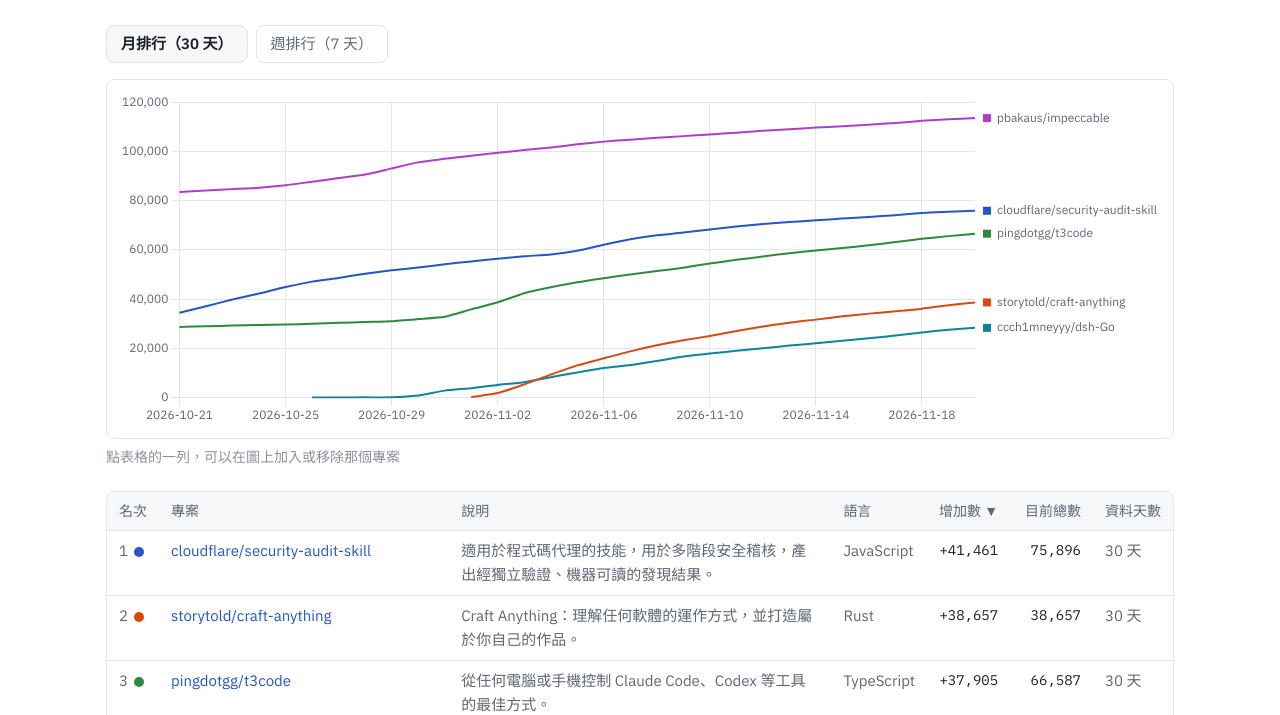
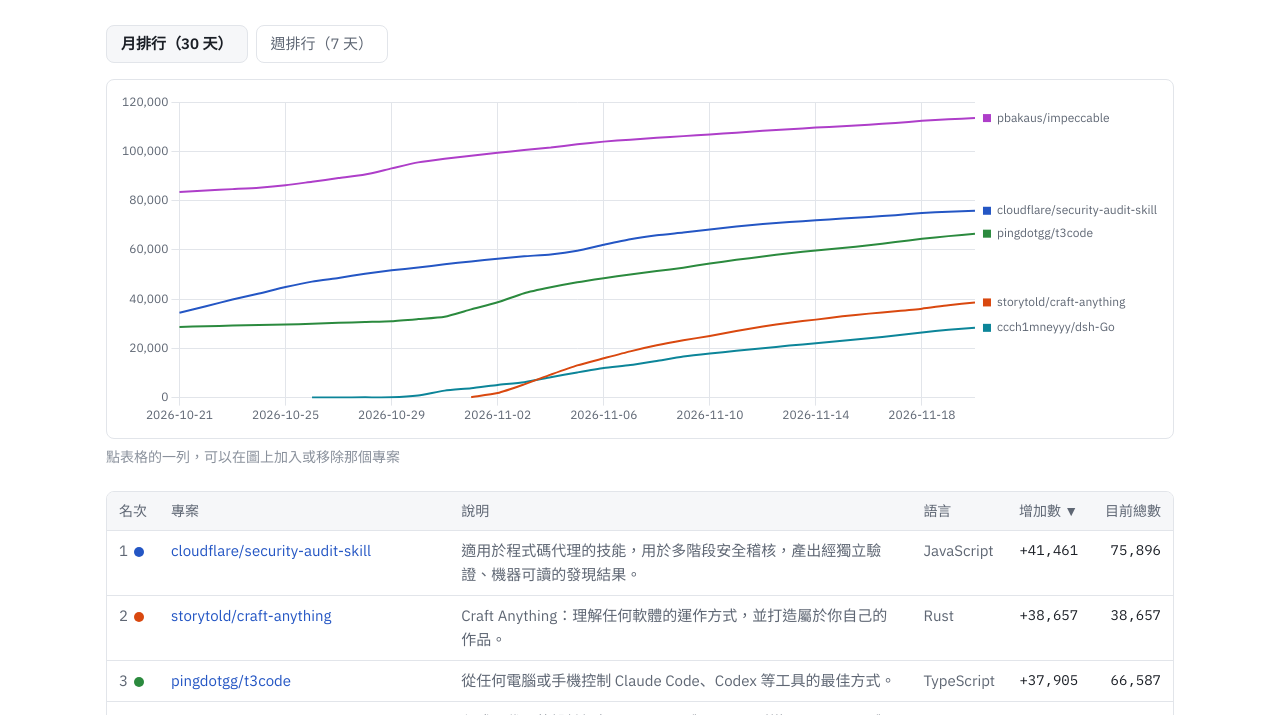
Before and after one commit to max8568/github-dashboard, a website: page index.html in a window 1280 px wide. Shown: the part 85-800 px from the top of the page. Drawn offline with nearby package versions, Linux system fonts and the light colour scheme.

Commit message:
style: remove data-days column from the table
Co-Authored-By: Claude Opus 5.5 <noreply@anthropic.com>

```diff
--- a/index.html
+++ b/index.html
@@ -103,8 +103,7 @@ th.num { text-align: right; }
 th button { font: inherit; color: inherit; background: none; border: 0; padding: 0; cursor: pointer; }
 td.rank { color: var(--muted); white-space: nowrap; }
 td.name { white-space: nowrap; }
-td.lang, td.days { white-space: nowrap; color: var(--muted); }
-td.days.short { color: var(--b); }
+td.lang { white-space: nowrap; color: var(--muted); }
 .dot { display: inline-block; width: 10px; height: 10px; border-radius: 50%; margin-left: 6px; vertical-align: middle; }
 .desc { color: var(--muted); min-width: 240px; }
 .error { padding: 16px; border: 1px solid var(--border); border-radius: 8px; background: var(--surface); }
@@ -132,9 +131,7 @@ td.days.short { color: var(--b); }
           <tr>
             <th>名次</th><th>專案</th><th>說明</th><th>語言</th>
             <th class="num" aria-sort="descending"><button type="button" data-sort="items">增加數<span aria-hidden="true"> ▼</span></button></th>
-            <th class="num"><button type="button" data-sort="itemsByStars">目前總數<span aria-hidden="true" hidden> ▼</span></button></th>
-            <th>資料天數</th>
-          </tr>
+            <th class="num"><button type="button" data-sort="itemsByStars">目前總數<span aria-hidden="true" hidden> ▼</span></button></th>          </tr>
         </thead>
         <tbody id="rows"></tbody>
       </table>
@@ -356,16 +353,7 @@ function renderTable(ranking, items) {
     stars.className = "num";
     stars.textContent = fmt(item.stars);
 
-    const days = document.createElement("td");
-    days.className = "days";
-    if (item.days < ranking.windowDays) {
-      days.classList.add("short");
-      days.textContent = `只有 ${item.days} 天資料`;
-    } else {
-      days.textContent = `${item.days} 天`;
-    }
-
-    tr.append(rank, name, desc, lang, gain, stars, days);
+    tr.append(rank, name, desc, lang, gain, stars);
     const toggle = () => {
       if (shown.has(i)) shown.delete(i);
       else shown.add(i);
```
